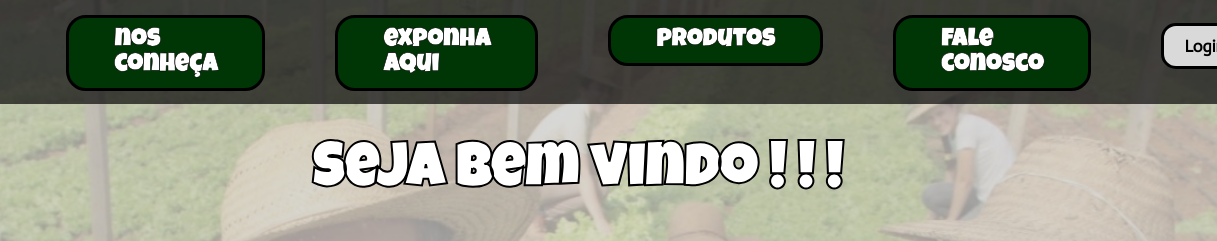
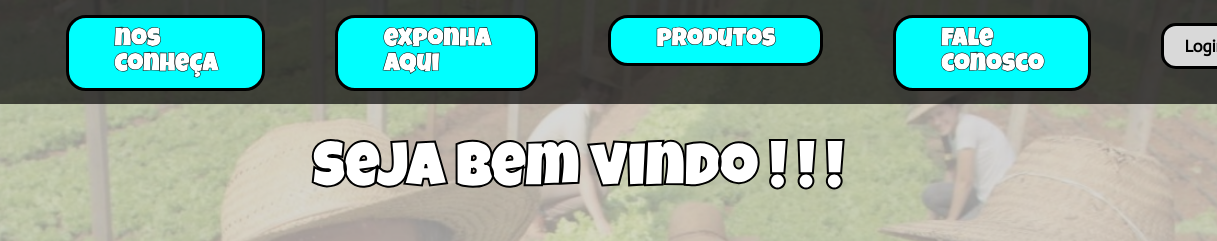
Before and after one commit to SaffronBr1440/pequenos-agricultores, a plain HTML site: page index.html in a window 1280 px wide. Shown: the top 241 px of the page, 63-1280 px from the left. Drawn offline with Linux system fonts and the light colour scheme; files whose address does not match are found by name.

Commit message:
Update style.css

```diff
--- a/css/style.css
+++ b/css/style.css
@@ -40,7 +40,7 @@
     border-color: #000000;
     border-radius: 20px;
     border-width: 3px;
-    background-color: var(--botao-desligado);
+    background-color: aqua;
     padding: 10px 45px;
     margin-top: 15px;
 }
```
